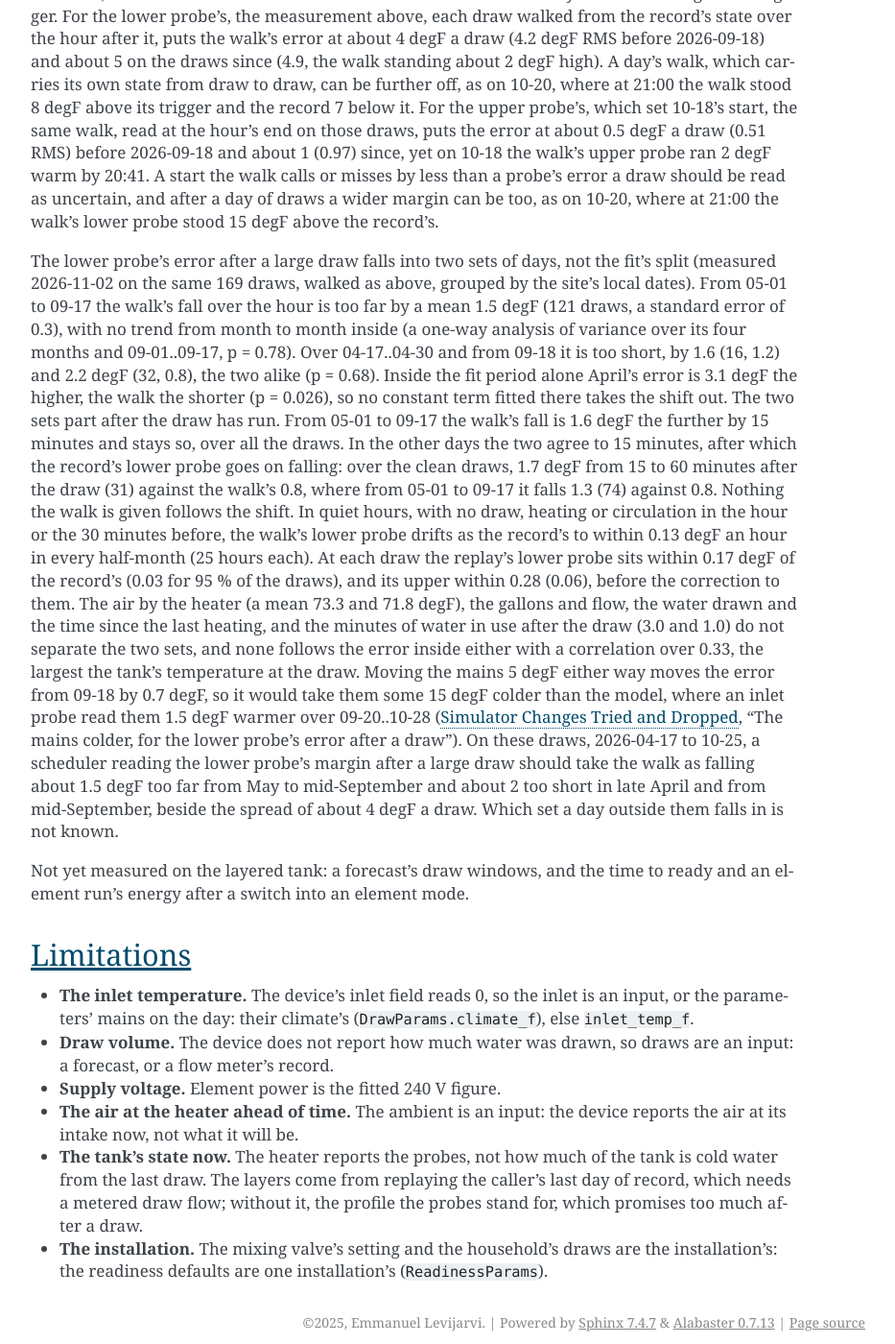
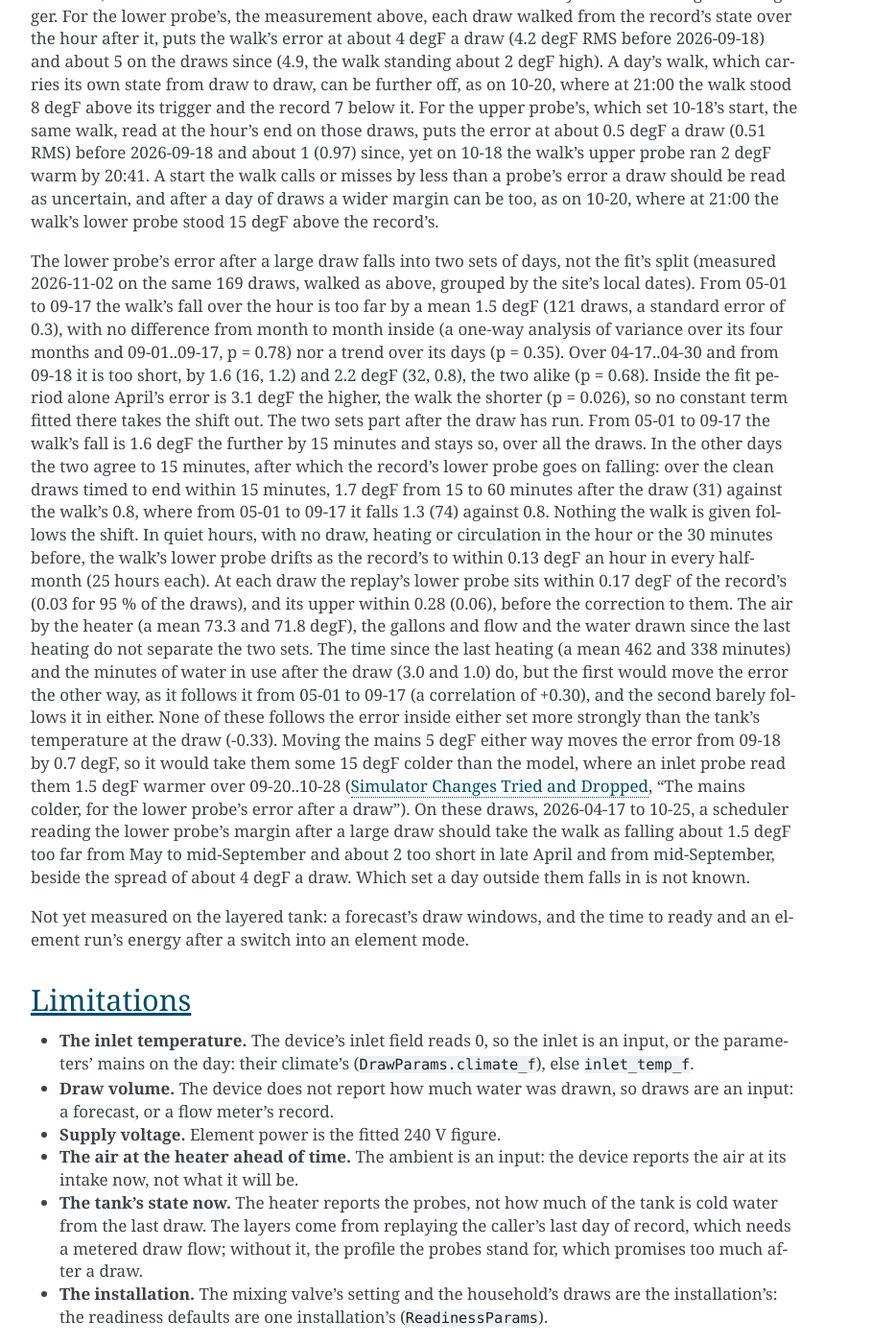
Before and after one commit to eman/nwp500-python, a Sphinx documentation site: the page built from docs/explanation/simulator.rst, in a window 1280 px wide and 1400 px high, scrolled down 10598 px. Shown: the whole window at 96% size, without its empty margins (338-1271 px from the left). Built offline with Sphinx 7.4.7, drawn with Linux system fonts in a browser that asks for light colours.

Commit message:
docs(sim): the lower probe's two sets, the inputs that differ between them
The time since the last heating and the water in use after a draw
differ between the sets, the first the wrong way, the second barely
following the error; the clean draws here are those timed to end within
15 minutes; no trend over 05-01..09-17's days (p = 0.35).

```diff
--- a/docs/explanation/simulator.rst
+++ b/docs/explanation/simulator.rst
@@ -616,16 +616,17 @@ The lower probe's error after a large draw falls into two sets of days,
 not the fit's split (measured 2026-11-02 on the same 169 draws, walked
 as above, grouped by the site's local dates). From 05-01 to 09-17 the
 walk's fall over the hour is too far by a mean 1.5 degF (121 draws, a
-standard error of 0.3), with no trend from month to month inside (a
+standard error of 0.3), with no difference from month to month inside (a
 one-way analysis of variance over its four months and 09-01..09-17, p =
-0.78). Over 04-17..04-30 and from 09-18 it is too short, by 1.6 (16,
-1.2) and 2.2 degF (32, 0.8), the two alike (p = 0.68). Inside the fit
-period alone April's error is 3.1 degF the higher, the walk the shorter
-(p = 0.026), so no constant term fitted there takes the shift out. The
-two sets part after the draw has run. From 05-01 to 09-17 the walk's
-fall is 1.6 degF the further by 15 minutes and stays so, over all the
-draws. In the other days the two agree to 15 minutes, after which the
-record's lower probe goes on falling: over the clean draws, 1.7 degF
+0.78) nor a trend over its days (p = 0.35). Over 04-17..04-30 and from
+09-18 it is too short, by 1.6 (16, 1.2) and 2.2 degF (32, 0.8), the two
+alike (p = 0.68). Inside the fit period alone April's error is 3.1 degF
+the higher, the walk the shorter (p = 0.026), so no constant term fitted
+there takes the shift out. The two sets part after the draw has run.
+From 05-01 to 09-17 the walk's fall is 1.6 degF the further by 15
+minutes and stays so, over all the draws. In the other days the two
+agree to 15 minutes, after which the record's lower probe goes on
+falling: over the clean draws timed to end within 15 minutes, 1.7 degF
 from 15 to 60 minutes after the draw (31) against the walk's 0.8, where
 from 05-01 to 09-17 it falls 1.3 (74) against 0.8. Nothing the walk is
 given follows the shift. In quiet hours, with no draw, heating or
@@ -634,17 +635,20 @@ drifts as the record's to within 0.13 degF an hour in every half-month
 (25 hours each). At each draw the replay's lower probe sits within 0.17
 degF of the record's (0.03 for 95 % of the draws), and its upper within
 0.28 (0.06), before the correction to them. The air by the heater (a
-mean 73.3 and 71.8 degF), the gallons and flow, the water drawn and the
-time since the last heating, and the minutes of water in use after the
-draw (3.0 and 1.0) do not separate the two sets, and none follows the
-error inside either with a correlation over 0.33, the largest the tank's
-temperature at the draw. Moving the mains 5 degF either way moves the
-error from 09-18 by 0.7 degF, so it would take them some 15 degF colder
-than the model, where an inlet probe read them 1.5 degF warmer over
-09-20..10-28 (:doc:`simulator-tried`, "The mains colder, for the lower
-probe's error after a draw"). On these draws, 2026-04-17 to 10-25, a
-scheduler reading the lower probe's margin after a large draw should
-take the walk as falling about 1.5 degF too far from May to
+mean 73.3 and 71.8 degF), the gallons and flow and the water drawn since
+the last heating do not separate the two sets. The time since the last
+heating (a mean 462 and 338 minutes) and the minutes of water in use
+after the draw (3.0 and 1.0) do, but the first would move the error the
+other way, as it follows it from 05-01 to 09-17 (a correlation of
++0.30), and the second barely follows it in either. None of these
+follows the error inside either set more strongly than the tank's
+temperature at the draw (-0.33). Moving the mains 5 degF either way
+moves the error from 09-18 by 0.7 degF, so it would take them some 15
+degF colder than the model, where an inlet probe read them 1.5 degF
+warmer over 09-20..10-28 (:doc:`simulator-tried`, "The mains colder, for
+the lower probe's error after a draw"). On these draws, 2026-04-17 to
+10-25, a scheduler reading the lower probe's margin after a large draw
+should take the walk as falling about 1.5 degF too far from May to
 mid-September and about 2 too short in late April and from
 mid-September, beside the spread of about 4 degF a draw. Which set a day
 outside them falls in is not known.
```
